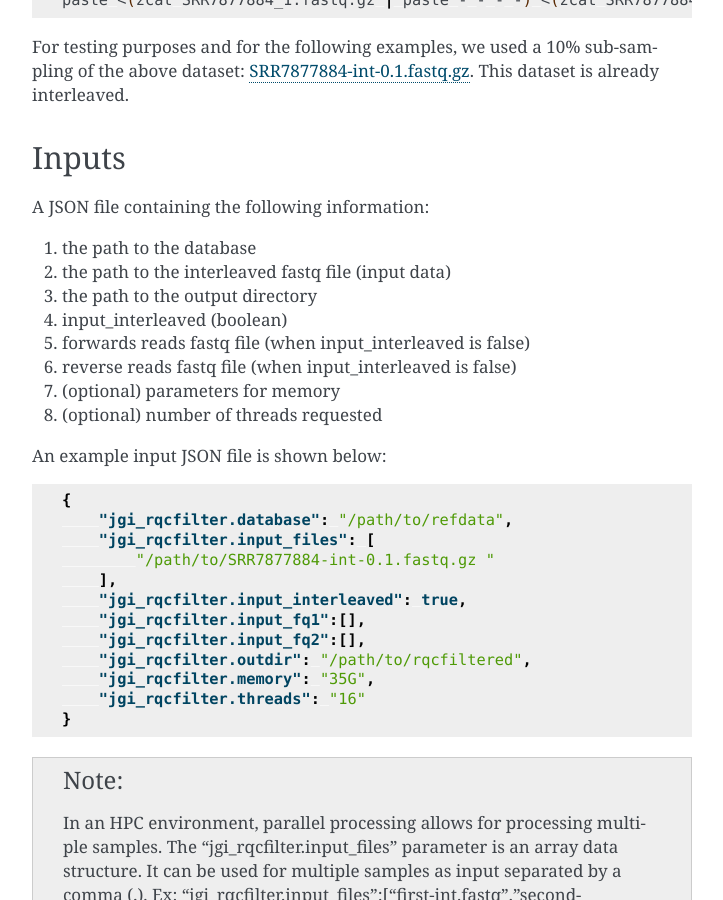
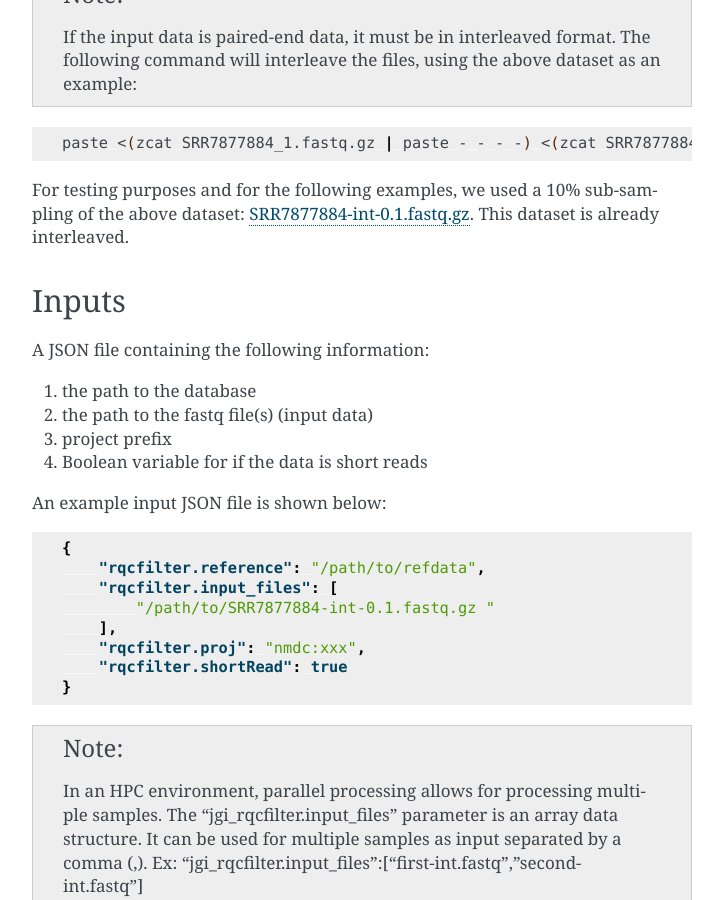
Before and after one commit to microbiomedata/ReadsQC, a Sphinx documentation site: the page built from docs/index.rst, in a window 1280 px wide and 900 px high, scrolled down 2592 px. Shown: the whole window, without its empty margins (388-1111 px from the left). Built offline with Sphinx 7.4.7, drawn with Linux system fonts in a browser that asks for light colours; some of the changed text lies outside the part shown.

Commit message:
Update file to populate read the docs

```diff
--- a/docs/index.rst
+++ b/docs/index.rst
@@ -27,8 +30,10 @@
  - removedog=true      :  Remove dog reads via mapping.
  - removecat=true      :  Remove cat reads via mapping.
  - removemouse=true    :  Remove mouse reads via mapping.
+ - kapa=true           :  Remove and quantify kapa.
+ - trimpolyg=5         :  Trim reads that start or end with a G polymer at least this long.
  - barcodefilter=false :  Disable improper barcodes filter
- - chastityfilter=false:  Remove illumina reads failing chastity filter.
+ - chastityfilter=true:  Remove illumina reads failing chastity filter.
  - trimfragadapter=true:  Trim all known Illumina adapter sequences, including TruSeq and Nextera.
  - removemicrobes=true :  Remove common contaminant microbial reads via mapping, and place them in a separate file.
 
@@ -99,13 +104,9 @@
 A JSON file containing the following information:
 
 1.	the path to the database
-2.	the path to the interleaved fastq file (input data)
-3.	the path to the output directory
-4.      input_interleaved (boolean)
-5.      forwards reads fastq file (when input_interleaved is false)
-6.      reverse reads fastq file (when input_interleaved is false)
-7.	(optional) parameters for memory
-8.	(optional) number of threads requested
+2.	the path to the fastq file(s) (input data)
+3.      project prefix
+4. 	Boolean variable for if the data is short reads
 
 
 An example input JSON file is shown below:
@@ -113,16 +114,12 @@
 .. code-block:: JSON
 
     {
-        "jgi_rqcfilter.database": "/path/to/refdata",
-        "jgi_rqcfilter.input_files": [
+        "rqcfilter.reference": "/path/to/refdata",
+        "rqcfilter.input_files": [
             "/path/to/SRR7877884-int-0.1.fastq.gz "
         ],
-        "jgi_rqcfilter.input_interleaved": true,
-        "jgi_rqcfilter.input_fq1":[],
-        "jgi_rqcfilter.input_fq2":[],
-        "jgi_rqcfilter.outdir": "/path/to/rqcfiltered",
-        "jgi_rqcfilter.memory": "35G",
-        "jgi_rqcfilter.threads": "16"
+        "rqcfilter.proj": "nmdc:xxx",
+        "rqcfilter.shortRead": true
     }
 
 .. note::
```
Also changed, not shown: other parts of docs/index.rst (+4 -1 lines).
